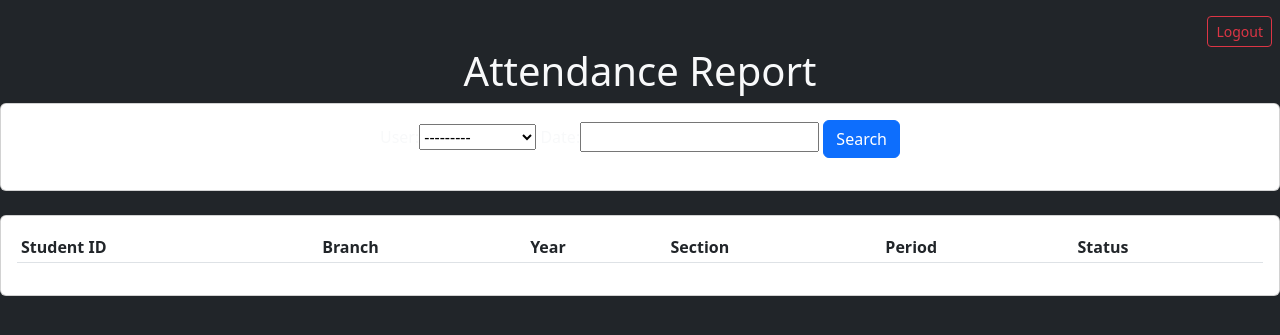
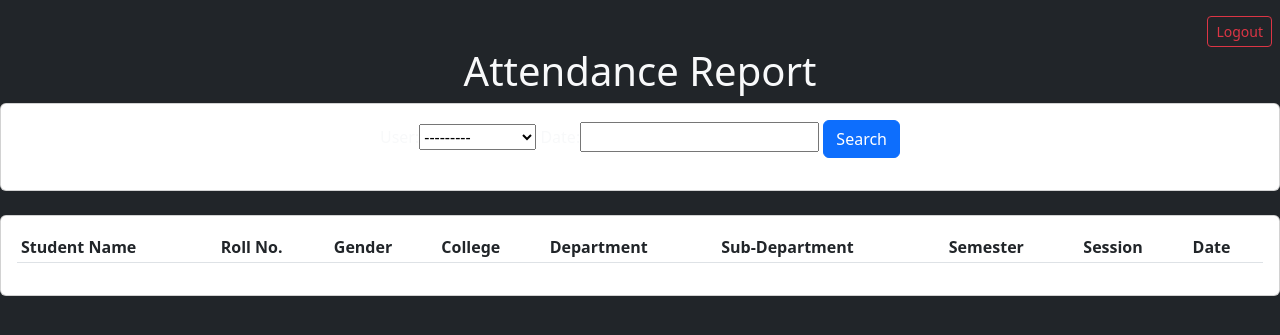
Before and after one commit to ashfaque/FRS, a Django app: page /frsmaster/attendance/report/ in a window 1280 px wide. Shown: the top 335 px of the page. Run offline with Django 3.2, Linux system fonts and the light colour scheme; the visitor is signed in with stand-in values (Sample User, id 1); data comes from the database, SQL or seed files in the repository; data that the repository does not hold is empty.

Commit message:
updated attendance_report.html

```diff
--- a/templates/attendance_report.html
+++ b/templates/attendance_report.html
@@ -44,22 +44,28 @@
             <div class="card card-body">
                 <table class="table table-sm">
                     <tr>
-            <th>Student ID</th>
-            <th>Branch</th>
-            <th>Year</th>
-            <th>Section</th>
-            <th>Period</th>
-            <th>Status</th>
+                        <th>Student Name</th>
+                        <th>Roll No.</th>
+                        <th>Gender</th>
+                        <th>College</th>
+                        <th>Department</th>
+                        <th>Sub-Department</th>
+                        <th>Semester</th>
+                        <th>Session</th>
+                        <th>Date</th>
                     </tr>
 
-            {% for attendence in attendences %}
+                    {% for attendance in attendances %}
                         <tr>
-                <td>{{ attendence.Student_ID }}</td>
-                <td>{{ attendence.branch }}</td>
-                <td>{{ attendence.year }}</td>
-                <td>{{ attendence.section }}</td>
-                <td>{{ attendence.period }}</td>
-                <td>{{ attendence.status }}</td>
+                            <td>{{ attendance.user.full_name }}</td>
+                            <td>{{ attendance.user.roll_no }}</td>
+                            <td>{{ attendance.user.gender }}</td>
+                            <td>{{ attendance.user.college }}</td>
+                            <td>{{ attendance.user.department }}</td>
+                            <td>{{ attendance.user.sub_department }}</td>
+                            <td>{{ attendance.user.semester }}</td>
+                            <td>{{ attendance.user.session }}</td>
+                            <td>{{ attendance.date }}</td>
                         </tr>
                     {% endfor %}
                 </table>
--- a/users/models.py
+++ b/users/models.py
@@ -77,7 +77,7 @@
     @property
     def full_name(self):
         "Returns the person's full name."
-        return '%s %s' % (self.first_name, self.last_name)
+        return '%s %s %s' % (self.first_name, self.middle_name, self.last_name) if self.middle_name else '%s %s' % (self.first_name, self.last_name)
 
 
     class Meta:
```
Lines whose indentation alone changed are shown as unchanged.
